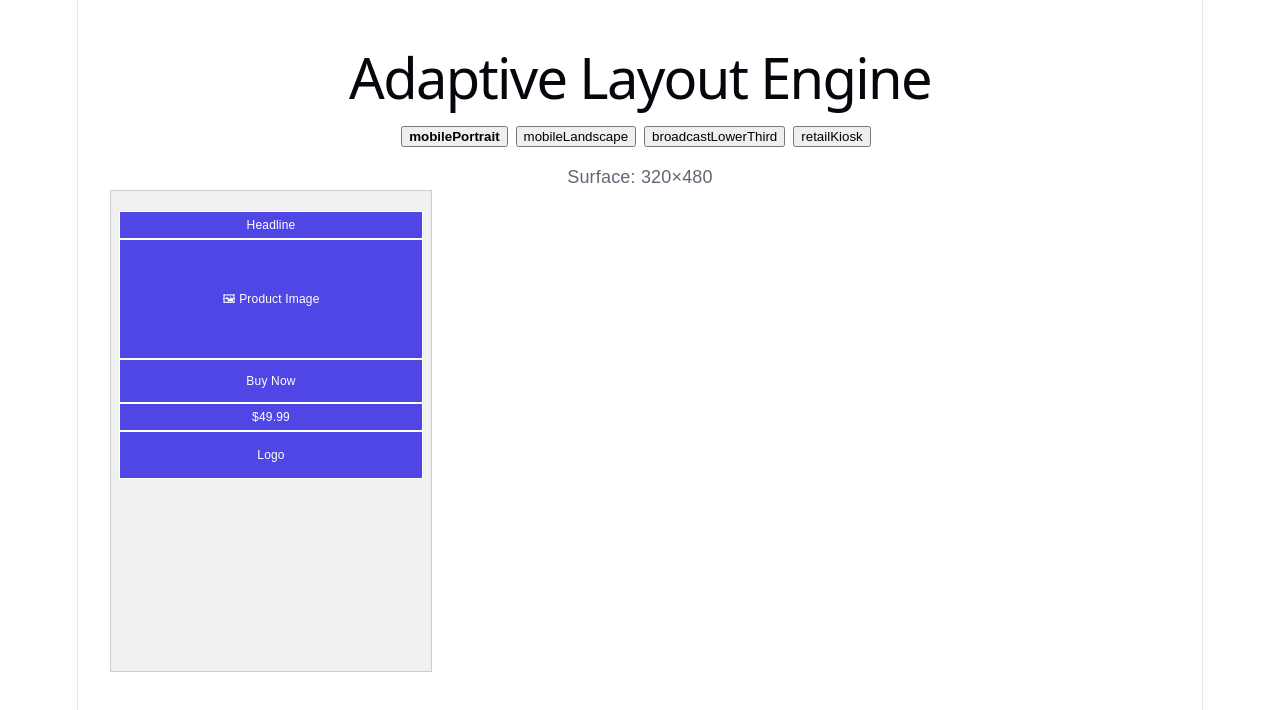
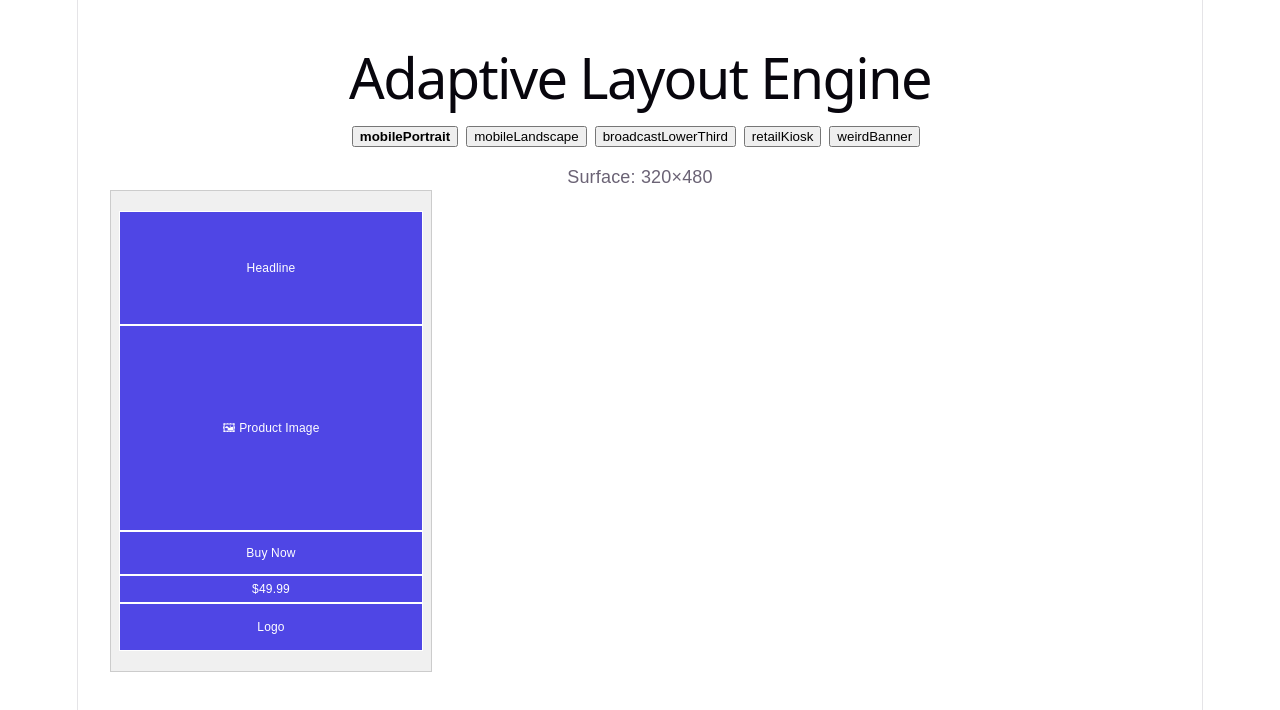
Before and after one commit to Taran66/adaptive-layout-engine, a React (Vite) app: page / in a window 1280 px wide. Shown: the top 710 px of the page. Built offline with nearby package versions, Linux system fonts and the light colour scheme.

Commit message:
changes to the resolver logic

```diff
--- a/src/resolver.ts
+++ b/src/resolver.ts
@@ -116,14 +116,26 @@
     visible: false,
   }));
 
+  const usedSpace = cursor - (orientation === "row" ? content.x : content.y);
+  const leftover = mainAxisTotal - usedSpace;
+
+  if (leftover > 0) {
+    const growable = resolvedVisible.filter((_, i) => visible[i].priority === 1);
+    const growPerElement = leftover / Math.max(growable.length, 1);
+    let shift = 0;
+    resolvedVisible.forEach((el, i) => {
+      if (orientation === "row") el.x += shift;
+      else el.y += shift;
+      if (visible[i].priority === 1) {
+        if (orientation === "row") el.width += growPerElement;
+        else el.height += growPerElement;
+        shift += growPerElement;
+      }
+    });
+  }
+
   return {
     surfaceId: surface.id,
     elements: [...resolvedVisible, ...resolvedDropped],
   };
 }
-
-import { productAdSpec } from "./spec";
-import { surfaces } from "./surfaces";
-
-console.log(JSON.stringify(resolveLayout(productAdSpec, surfaces.retailKiosk), null, 2));
-console.log(JSON.stringify(resolveLayout(productAdSpec, surfaces.broadcastLowerThird), null, 2));
--- a/src/surfaces.ts
+++ b/src/surfaces.ts
@@ -37,16 +37,22 @@
   },
   broadcastLowerThird: {
     id: "broadcastLowerThird",
-    width: 1920,
+    width: 1020,
     height: 250,
     viewingDistance: "far",
     minTextSize: 32,
   },
   retailKiosk: {
     id: "retailKiosk",
-    width: 1080,
-    height: 1080,
+    width: 400,
+    height: 250,
     minTapTarget: 60,
     touchOnly: true,
   },
+  weirdBanner: {
+  id: "weirdBanner",
+  width: 2400,
+  height: 90,
+  minTextSize: 14,
+},
 };
```
